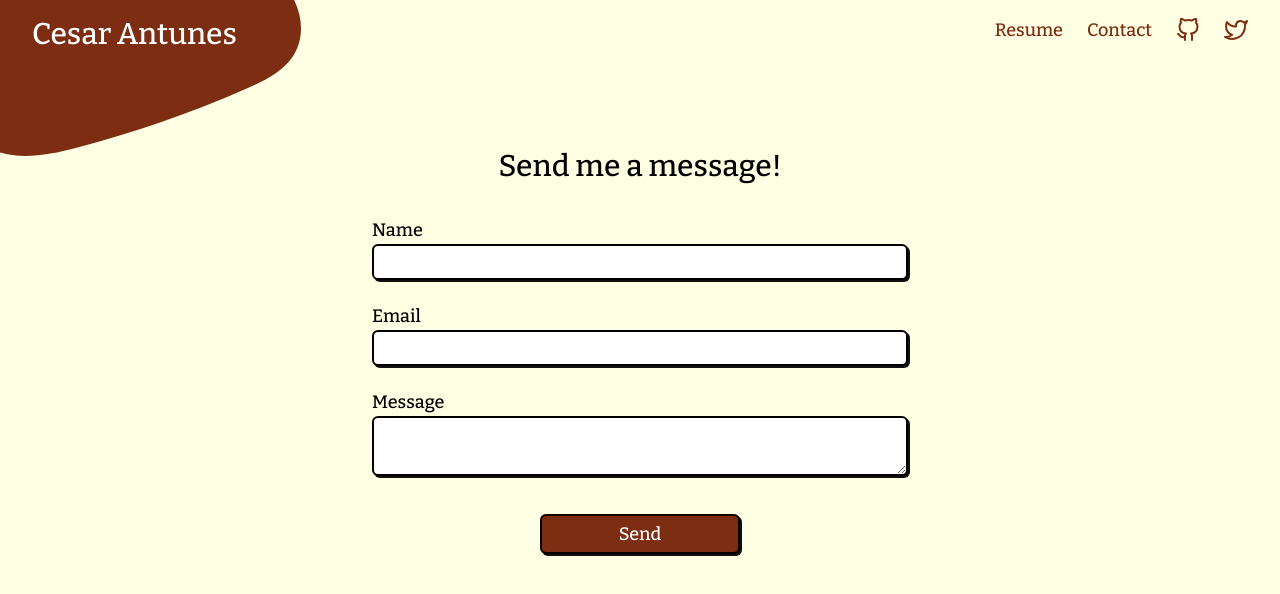
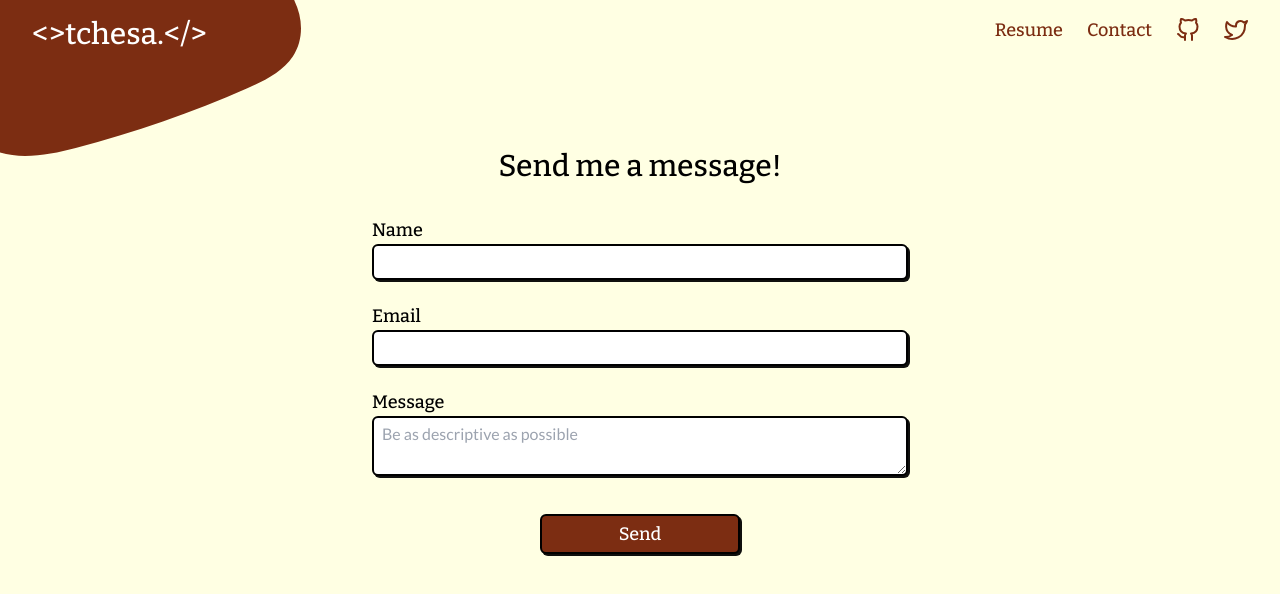
Before and after one commit to tchesa/portfolio-app, a Next.js app: page /contact in a window 1280 px wide. Shown: the top 594 px of the page. Built offline with nearby package versions, Linux system fonts and the light colour scheme.

Commit message:
header & contact improvements

```diff
--- a/src/components/form/send-email-form/index.tsx
+++ b/src/components/form/send-email-form/index.tsx
@@ -46,7 +46,12 @@ const SendEmailForm = ({ className }: Props) => {
     <form className={className} onSubmit={handleSubmit(onSubmit)}>
       <Input label="Name" error={errors.name} {...register('name')} />
       <Input label="Email" error={errors.email} {...register('email')} />
-      <TextArea label="Message" error={errors.message} {...register('message')} />
+      <TextArea
+        label="Message"
+        placeholder="Be as descriptive as possible"
+        error={errors.message}
+        {...register('message')}
+      />
       <div className="text-center">
         <Button className="mt-4 min-w-[200px]" disabled={sending}>Send</Button>
       </div>
--- a/src/components/header/index.tsx
+++ b/src/components/header/index.tsx
@@ -5,7 +5,7 @@ import { FiGithub, FiTwitter } from "react-icons/fi"
 const Header = () => {
   return (
     <header className="flex justify-between py-4 relative container mx-auto px-8">
-      <Link className="font-medium font-serif text-3xl text-white hover:underline" href="/">Cesar Antunes</Link>
+      <Link className="font-medium font-serif text-3xl text-white hover:underline" href="/">{"<>tchesa.</>"}</Link>
       <nav>
         <ul className="flex space-x-6 items-center">
           <li>
```
